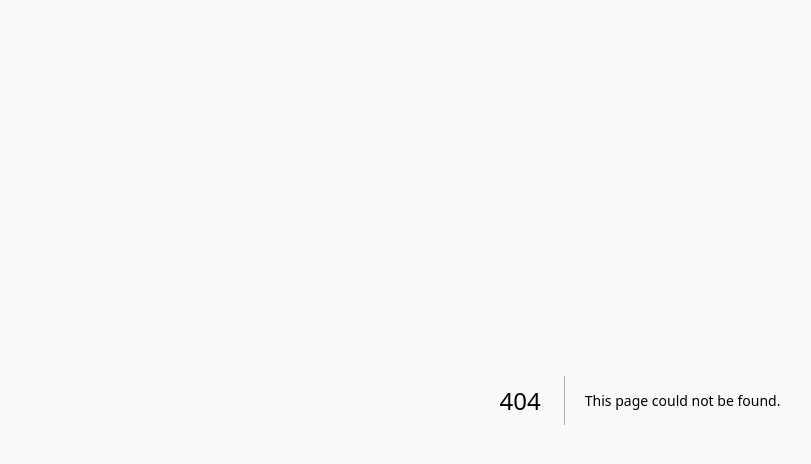
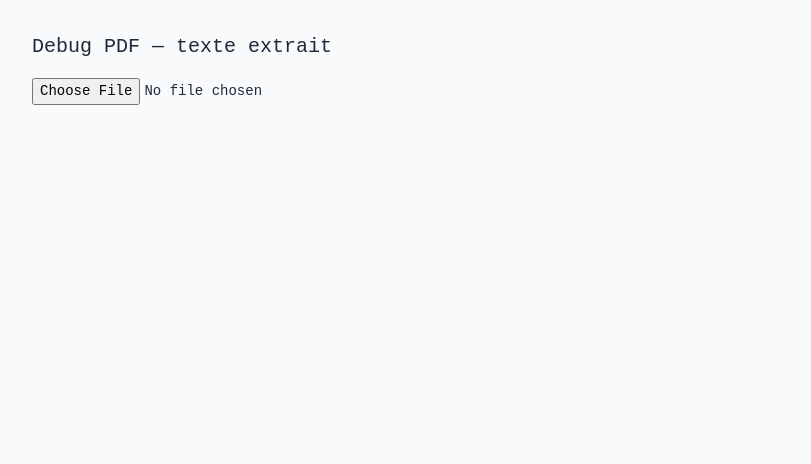
Before and after one commit to riccardoazz-source/ROM---Projects, a Next.js app: page /debug-pdf in a window 1280 px wide. Before the commit this address had no page. Shown: the top 464 px of the page, without its empty margins (0-811 px from the left). Built offline with nearby package versions, Linux system fonts and the light colour scheme.

Commit message:
Add /debug-pdf page: upload PDF and see extracted text in browser
https://claude.ai/code/session_019UeHbAfi7HKjKVWgRhr2W8

```diff
--- /dev/null
+++ b/app/debug-pdf/page.tsx
@@ -0,0 +1,46 @@
+'use client';
+
+import { useState, useRef } from 'react';
+
+export default function DebugPdfPage() {
+  const [result, setText] = useState('');
+  const [loading, setLoading] = useState(false);
+  const ref = useRef<HTMLInputElement>(null);
+
+  const handle = async (e: React.ChangeEvent<HTMLInputElement>) => {
+    const file = e.target.files?.[0];
+    if (!file) return;
+    setLoading(true);
+    setText('');
+    const form = new FormData();
+    form.append('file', file);
+    const res = await fetch('/api/debug-pdf', { method: 'POST', body: form });
+    const data = await res.json();
+    setText(data.rawText ?? data.error ?? JSON.stringify(data));
+    setLoading(false);
+  };
+
+  return (
+    <div style={{ padding: 32, fontFamily: 'monospace' }}>
+      <h1 style={{ fontSize: 20, marginBottom: 16 }}>Debug PDF — texte extrait</h1>
+      <input ref={ref} type="file" accept=".pdf" onChange={handle} />
+      {loading && <p style={{ marginTop: 16 }}>Extraction en cours...</p>}
+      {result && (
+        <>
+          <p style={{ marginTop: 16, marginBottom: 8, color: '#666' }}>
+            Sélectionne tout (Ctrl+A) dans la zone ci-dessous, puis copie-colle :
+          </p>
+          <textarea
+            readOnly
+            value={result}
+            style={{
+              width: '100%', height: '70vh', fontSize: 12,
+              fontFamily: 'monospace', whiteSpace: 'pre', padding: 12,
+              border: '1px solid #ccc', borderRadius: 8,
+            }}
+          />
+        </>
+      )}
+    </div>
+  );
+}
```
